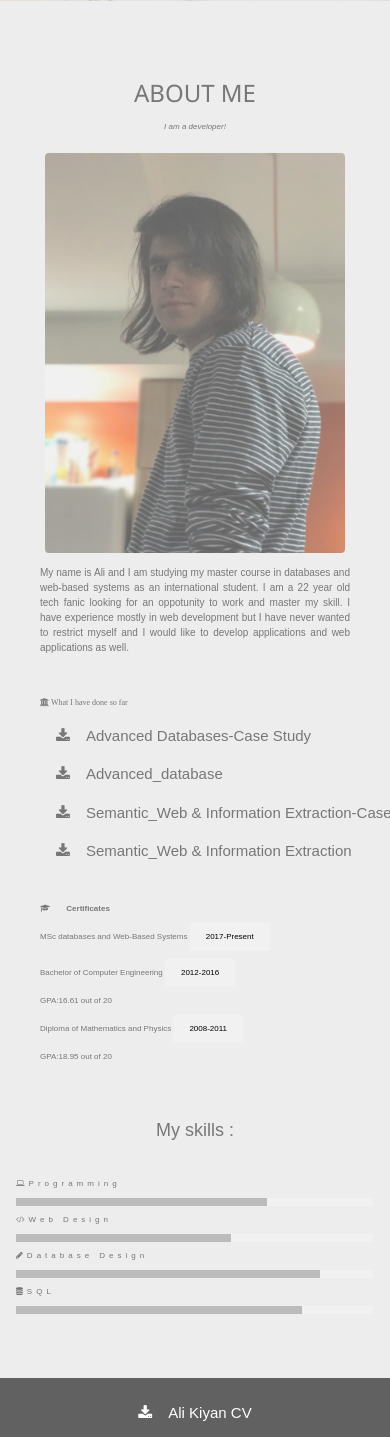
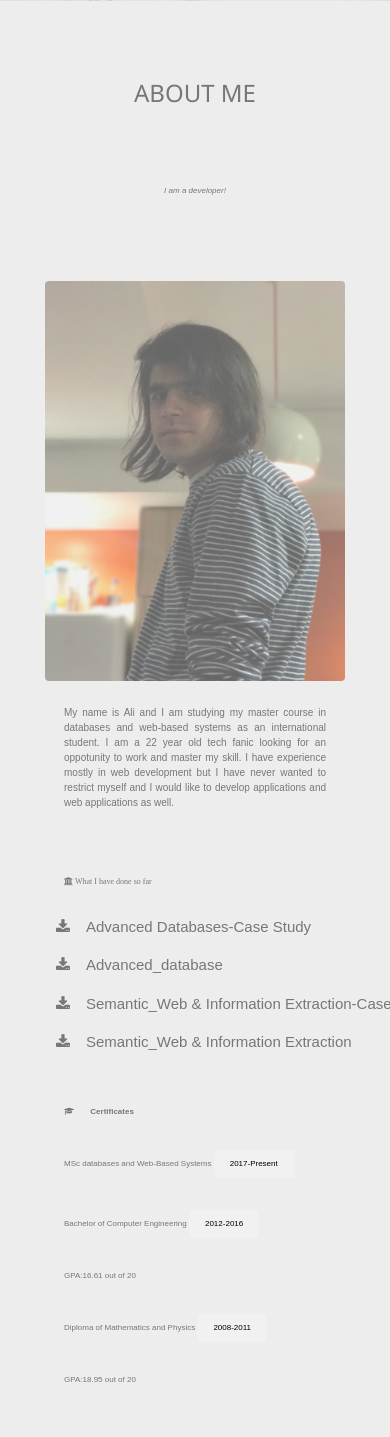
Before and after one commit to Ali-Kiyan/Ali-Kiyan.github.io, a PHP site: page / in a window 390 px wide; the page is wider, and only the part inside the window is pictured. Shown: the part 843-2280 px from the top of that part. Run offline with PHP 8.4, Linux system fonts and the light colour scheme.

Commit message:
proper alignment of paragraph in smaller screen

```diff
--- a/css/styles.css
+++ b/css/styles.css
@@ -64,6 +64,7 @@ video {
     p {
       font-size: 8px;
       text-align: justify;
+      padding: inherit;
     }
 }
 /* W3.CSS 4.04 Apr 2017 by Jan Egil and Borge Refsnes */
```
